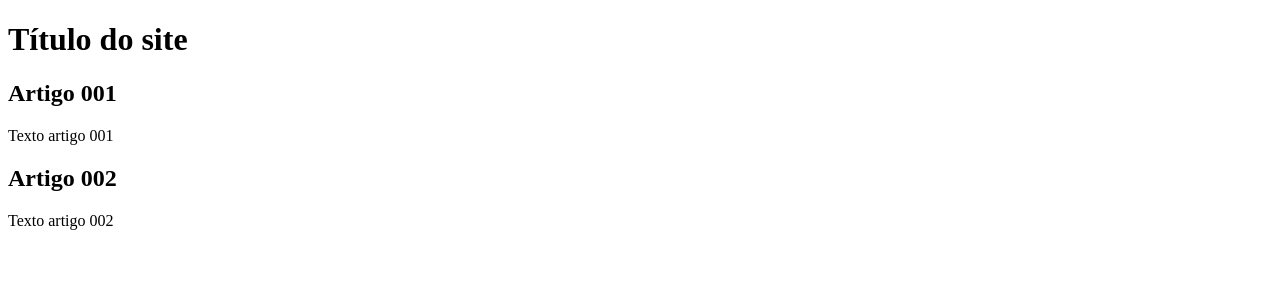
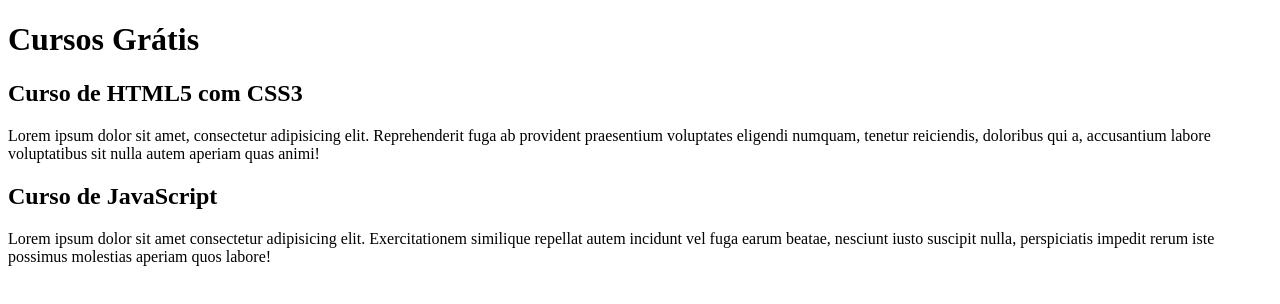
Before and after one commit to Jhonflx/projeto-site, a plain HTML site: page index.html in a window 1280 px wide. Drawn offline with Linux system fonts and the light colour scheme.

Commit message:
comecei a escrever o conteúdo

```diff
--- a/index.html
+++ b/index.html
@@ -8,15 +8,15 @@
 <body>
     <main>
         <header>
-            <h1>Título do site</h1>
+            <h1>Cursos Grátis</h1>
         </header>
         <article>
-            <h2>Artigo 001</h2>
-            <p>Texto artigo 001</p>
+            <h2>Curso de HTML5 com CSS3</h2>
+            <p>Lorem ipsum dolor sit amet, consectetur adipisicing elit. Reprehenderit fuga ab provident praesentium voluptates eligendi numquam, tenetur reiciendis, doloribus qui a, accusantium labore voluptatibus sit nulla autem aperiam quas animi!</p>
         </article>
         <article>
-            <h2>Artigo 002</h2>
-            <p>Texto artigo 002</p>
+            <h2>Curso de JavaScript</h2>
+            <p>Lorem ipsum dolor sit amet consectetur adipisicing elit. Exercitationem similique repellat autem incidunt vel fuga earum beatae, nesciunt iusto suscipit nulla, perspiciatis impedit rerum iste possimus molestias aperiam quos labore!</p>
         </article>
     </main>
 </body>
```
